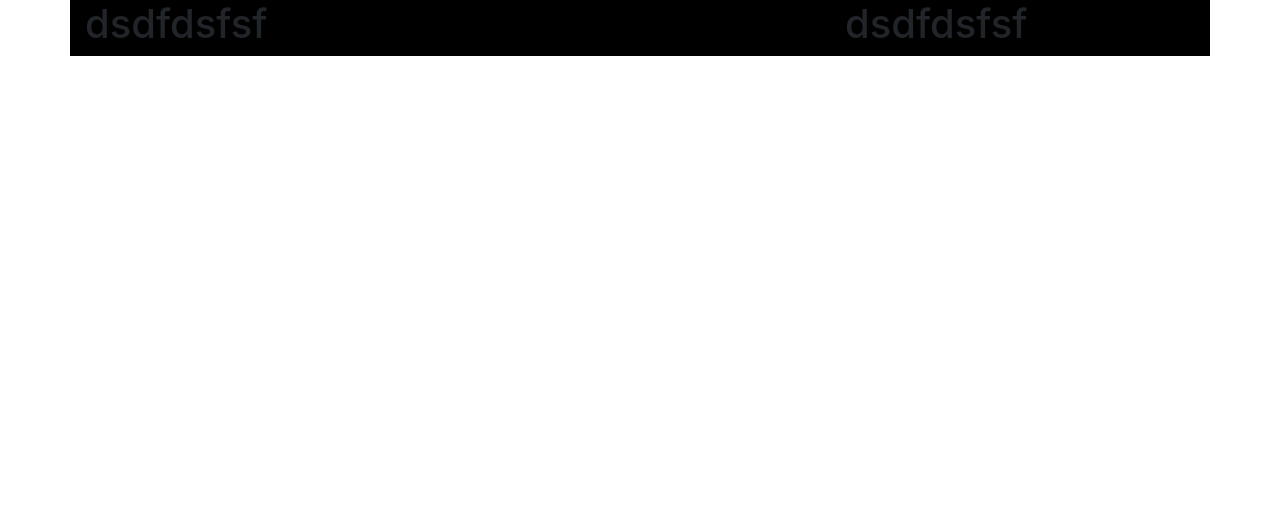
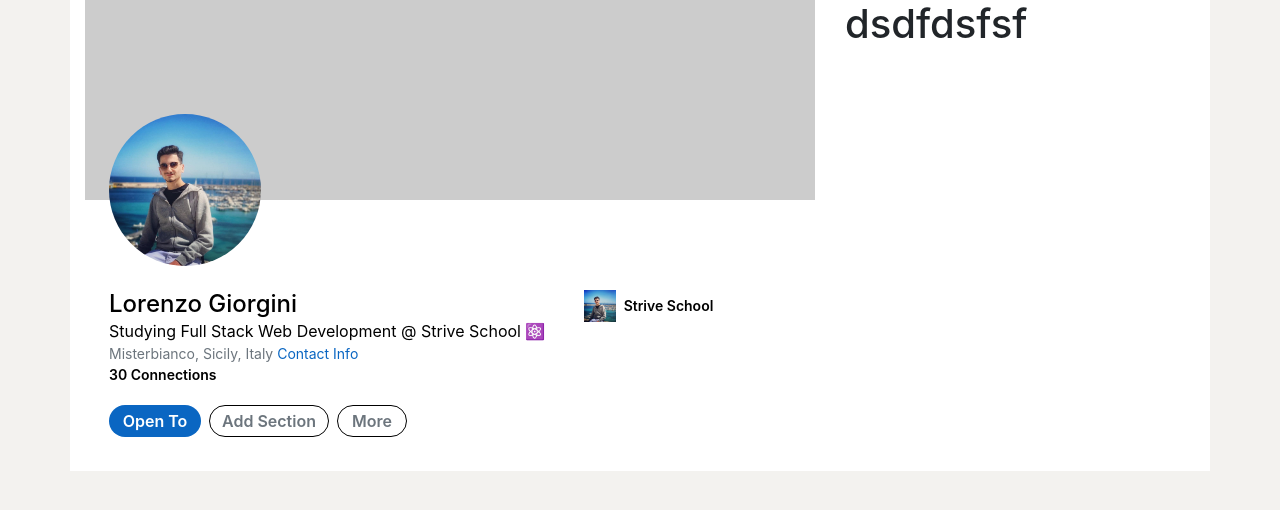
Before and after one commit to LorenzoGiorgini/linkedin, a React (Create React App) app: page / in a window 1280 px wide. Shown: the top 510 px of the page. Built offline with nearby package versions, Linux system fonts and the light colour scheme.

Commit message:
jumbotrone styling made

```diff
--- a/src/App.css
+++ /dev/null
@@ -1,3 +0,0 @@
-.color {
-    background: black;
-}
--- a/src/App.js
+++ b/src/App.js
@@ -1,7 +1,7 @@
 import { BrowserRouter as Router , Route , Switch } from 'react-router-dom';
 import { useEffect , useState } from 'react';
 import 'bootstrap/dist/css/bootstrap.min.css';
-import './App.css';
+import './CssStyles/Jumbo.css';
 import Profile from './views/Profile';
 
 function App() {
--- /dev/null
+++ b/src/CssStyles/Jumbo.css
@@ -0,0 +1,154 @@
+* {
+    margin: 0;
+}
+
+body {
+    background: #F3F2EF;
+}
+
+h1 , h2 , h3 {
+    margin: 0;
+}
+
+.color {
+    background: white;
+}
+
+.jumbo-container {
+    color: white;
+}
+
+.padding-jumbo {
+    padding: 0 24px 24px;
+}
+
+.img-bck-container {
+    width: 100%;
+    height: 30vh;
+}
+
+.img-background {
+    background-image: url("https://via.placeholder.com/1000");
+    width: 100%;
+    height: 25vh;
+    color: white;
+}
+
+.img-profile {
+    width: 152px;
+    height: 152px;
+    border-radius: 50%;
+    object-fit: cover;
+    margin-top: -50px;
+}
+
+.image-container {
+    display: flex;
+    justify-content: space-between;
+    align-items: center;
+    height: 50px;
+}
+
+.education-banner {
+    width: 32px;
+    height: 32px;
+}
+
+
+.font-small {
+    font-size: 14px;
+    color: black;
+}
+
+.font-medium {
+    font-size: 16px;
+    color: black;
+}
+
+.font-big {
+    font-size: 24px;
+    color: black;
+}
+
+.contact-info {
+    color: #0a66c2;
+}
+
+.contact-info:hover {
+    text-decoration: underline;
+}
+
+.connections {
+    color: black;
+    font-weight: 600;
+
+}
+
+.connections:hover {
+    text-decoration: underline;
+}
+
+
+.button-blue {
+    border-radius: 1.6rem;
+    background: #0a66c2;
+    height: 32px;
+    width: 92px;
+    display: flex;
+    align-items: center;
+    justify-content: center;
+    font-weight: 600;
+    cursor: pointer;
+    overflow: hidden;
+    margin-right: 8px;
+    margin-top: 20px;
+    margin-bottom: 10px;
+}
+
+.button-blue:hover {
+    opacity: 0.7;
+}
+
+.button-transparent {
+    border-radius: 1.6rem;
+    background: transparent;
+    height: 32px;
+    width: 120px;
+    display: flex;
+    align-items: center;
+    justify-content: center;
+    font-weight: 600;
+    cursor: pointer;
+    overflow: hidden;
+    margin-right: 8px;
+    margin-top: 20px;
+    margin-bottom: 10px;
+    border: 1px solid black;
+}
+
+.button-transparent:hover {
+    border: 2px solid black;
+    opacity: 0.8;
+}
+
+.button-more {
+    border-radius: 1.6rem;
+    background: transparent;
+    height: 32px;
+    width: 70px;
+    display: flex;
+    align-items: center;
+    justify-content: center;
+    font-weight: 600;
+    cursor: pointer;
+    overflow: hidden;
+    margin-right: 8px;
+    margin-top: 20px;
+    margin-bottom: 10px;
+    border: 1px solid black;
+}
+
+.button-more:hover {
+    border: 2px solid black;
+    opacity: 0.8;
+}
--- a/src/components/Jumbo.jsx
+++ b/src/components/Jumbo.jsx
@@ -0,0 +1,39 @@
+import { Col, Row } from "react-bootstrap"
+import pic from "../assets/lorenzo.jpeg"
+
+const Jumbo = () => {
+    return (
+        <div className="jumbo-container">
+            <div className="img-bck-container"><div className="img-background"></div></div>
+            <div className="padding-jumbo">
+                <div className="image-container">
+                    <div className="img-profile"><img className="img-profile" src={pic} /></div>
+                    <div>sada</div>
+                </div>
+                <Row>
+                    <Col md={8} className="color">
+                        <h1 className="font-big">Lorenzo Giorgini</h1>
+                        <div className="font-medium">Studying Full Stack Web Development @ Strive School ⚛️</div>
+                        <div className="d-flex flex-column">
+                        <span className="text-muted font-small">Misterbianco, Sicily, Italy <span className="contact-info font-small">Contact Info</span> </span>
+                        <span className="font-small connections">30 Connections</span>
+                        </div>
+                        <div className="d-flex">
+                            <div className="button-blue">Open To</div>
+                            <div className="button-transparent text-muted">Add Section</div>
+                            <div className="button-more text-muted">More</div>
+                        </div>
+                    </Col>
+                    <Col md={4} className="color">
+                        <div className="d-flex align-items-center">
+                            <img className="education-banner" src={pic} alt=" " />
+                            <h2 className="font-small ml-2 connections">Strive School</h2>
+                        </div>
+                    </Col>
+                </Row>
+            </div>
+        </div>
+    )
+}
+
+export default Jumbo
--- a/src/views/Profile.jsx
+++ b/src/views/Profile.jsx
@@ -1,4 +1,5 @@
 import { Container , Row , Col } from "react-bootstrap"
+import Jumbo from "../components/Jumbo"
 
 
 
@@ -8,7 +9,7 @@ const Profile = () => (
     <Container>
         <Row>
             <Col md={8} className="color">
-                <h1>dsdfdsfsf</h1>
+                <Jumbo />
             </Col>
             <Col md={4} className="color">
                 <h1>dsdfdsfsf</h1>
```
Also changed, not shown: src/assets/lorenzo.jpeg (added).
